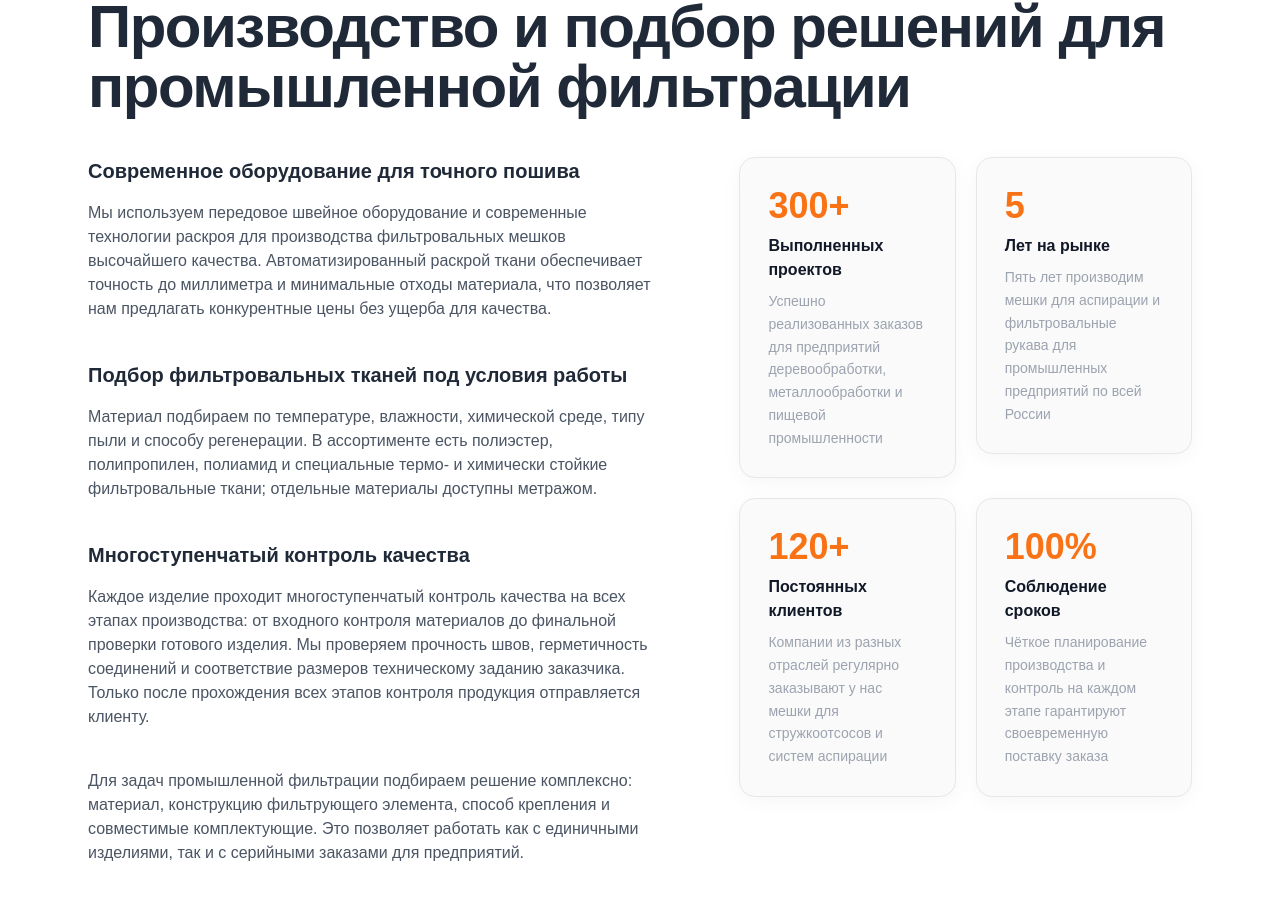
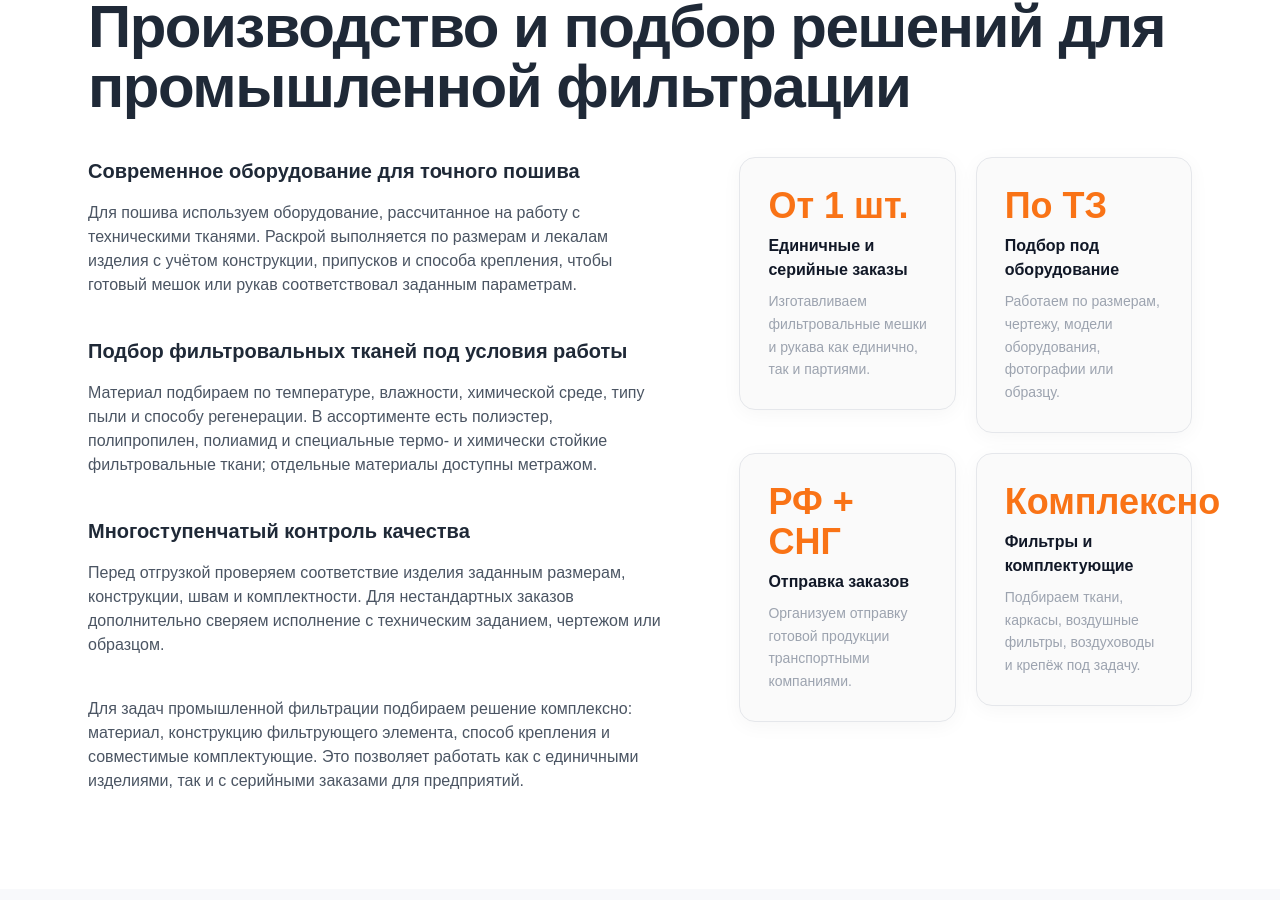
Before and after one commit to karipupkina-ux/filterflow-next, a Next.js app: page / in a window 1280 px wide. Shown: the part 3652-4552 px from the top of the page. Built offline with nearby package versions, Linux system fonts and the light colour scheme.

Commit message:
Content: remove unsupported absolutes and production claims

```diff
--- a/app/components/feature/TechnologySection.tsx
+++ b/app/components/feature/TechnologySection.tsx
@@ -25,7 +25,7 @@ export default function TechnologySection() {
             </h3>
 
             <p className="mb-8 text-[15px] leading-relaxed text-gray-600 sm:mb-10 sm:text-base">
-              Мы используем передовое швейное оборудование и современные технологии раскроя для производства фильтровальных мешков высочайшего качества. Автоматизированный раскрой ткани обеспечивает точность до миллиметра и минимальные отходы материала, что позволяет нам предлагать конкурентные цены без ущерба для качества.
+              Для пошива используем оборудование, рассчитанное на работу с техническими тканями. Раскрой выполняется по размерам и лекалам изделия с учётом конструкции, припусков и способа крепления, чтобы готовый мешок или рукав соответствовал заданным параметрам.
             </p>
 
             <h3 className="text-xl font-semibold text-[#1F2937] mb-4">
@@ -41,7 +41,7 @@ export default function TechnologySection() {
             </h3>
 
             <p className="mb-8 text-[15px] leading-relaxed text-gray-600 sm:mb-10 sm:text-base">
-              Каждое изделие проходит многоступенчатый контроль качества на всех этапах производства: от входного контроля материалов до финальной проверки готового изделия. Мы проверяем прочность швов, герметичность соединений и соответствие размеров техническому заданию заказчика. Только после прохождения всех этапов контроля продукция отправляется клиенту.
+              Перед отгрузкой проверяем соответствие изделия заданным размерам, конструкции, швам и комплектности. Для нестандартных заказов дополнительно сверяем исполнение с техническим заданием, чертежом или образцом.
             </p>
 
             <p className="text-[15px] leading-relaxed text-gray-600 sm:text-base">
@@ -57,34 +57,34 @@ export default function TechnologySection() {
           <div className="grid gap-4 sm:grid-cols-2 sm:gap-5 items-start">
 
             <div className="rounded-2xl border border-gray-200 bg-[#FAFAFA] p-5 shadow-[0_4px_20px_rgba(0,0,0,0.04)] sm:p-7">
-              <div className="mb-2 text-3xl font-bold text-[#F97316] md:text-4xl">300+</div>
-              <div className="mb-2 font-semibold text-[#111827]">Выполненных проектов</div>
+              <div className="mb-2 text-3xl font-bold text-[#F97316] md:text-4xl">От 1 шт.</div>
+              <div className="mb-2 font-semibold text-[#111827]">Единичные и серийные заказы</div>
               <p className="text-sm text-gray-400 leading-relaxed">
-                Успешно реализованных заказов для предприятий деревообработки, металлообработки и пищевой промышленности
+                Изготавливаем фильтровальные мешки и рукава как единично, так и партиями.
               </p>
             </div>
 
             <div className="rounded-2xl border border-gray-200 bg-[#FAFAFA] p-5 shadow-[0_4px_20px_rgba(0,0,0,0.04)] sm:p-7">
-              <div className="mb-2 text-3xl font-bold text-[#F97316] md:text-4xl">5</div>
-              <div className="mb-2 font-semibold text-[#111827]">Лет на рынке</div>
+              <div className="mb-2 text-3xl font-bold text-[#F97316] md:text-4xl">По ТЗ</div>
+              <div className="mb-2 font-semibold text-[#111827]">Подбор под оборудование</div>
               <p className="text-sm text-gray-400 leading-relaxed">
-                Пять лет производим мешки для аспирации и фильтровальные рукава для промышленных предприятий по всей России
+                Работаем по размерам, чертежу, модели оборудования, фотографии или образцу.
               </p>
             </div>
 
             <div className="rounded-2xl border border-gray-200 bg-[#FAFAFA] p-5 shadow-[0_4px_20px_rgba(0,0,0,0.04)] sm:p-7">
-              <div className="mb-2 text-3xl font-bold text-[#F97316] md:text-4xl">120+</div>
-              <div className="mb-2 font-semibold text-[#111827]">Постоянных клиентов</div>
+              <div className="mb-2 text-3xl font-bold text-[#F97316] md:text-4xl">РФ + СНГ</div>
+              <div className="mb-2 font-semibold text-[#111827]">Отправка заказов</div>
               <p className="text-sm text-gray-400 leading-relaxed">
-                Компании из разных отраслей регулярно заказывают у нас мешки для стружкоотсосов и систем аспирации
+                Организуем отправку готовой продукции транспортными компаниями.
               </p>
             </div>
 
             <div className="rounded-2xl border border-gray-200 bg-[#FAFAFA] p-5 shadow-[0_4px_20px_rgba(0,0,0,0.04)] sm:p-7">
-              <div className="mb-2 text-3xl font-bold text-[#F97316] md:text-4xl">100%</div>
-              <div className="mb-2 font-semibold text-[#111827]">Соблюдение сроков</div>
+              <div className="mb-2 text-3xl font-bold text-[#F97316] md:text-4xl">Комплексно</div>
+              <div className="mb-2 font-semibold text-[#111827]">Фильтры и комплектующие</div>
               <p className="text-sm text-gray-400 leading-relaxed">
-                Чёткое планирование производства и контроль на каждом этапе гарантируют своевременную поставку заказа
+                Подбираем ткани, каркасы, воздушные фильтры, воздуховоды и крепёж под задачу.
               </p>
             </div>
 
```
